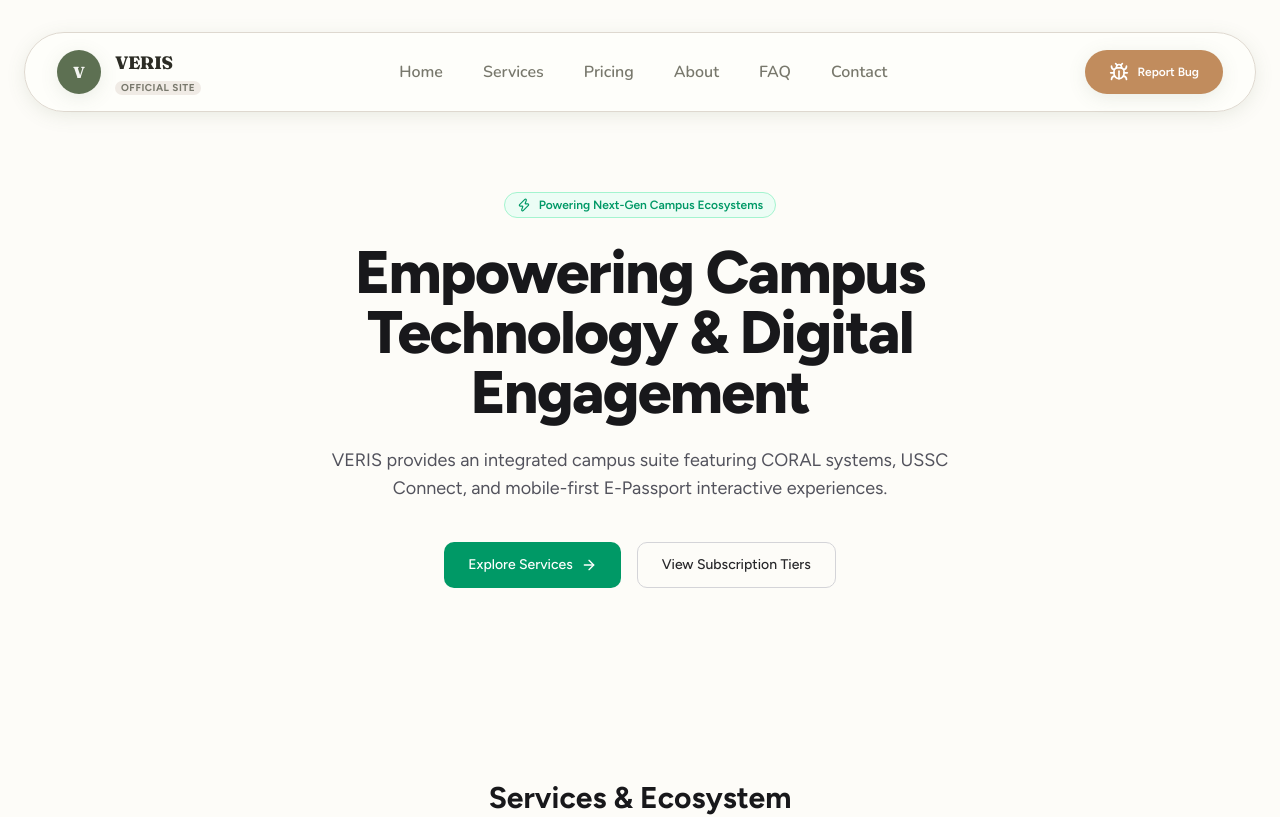
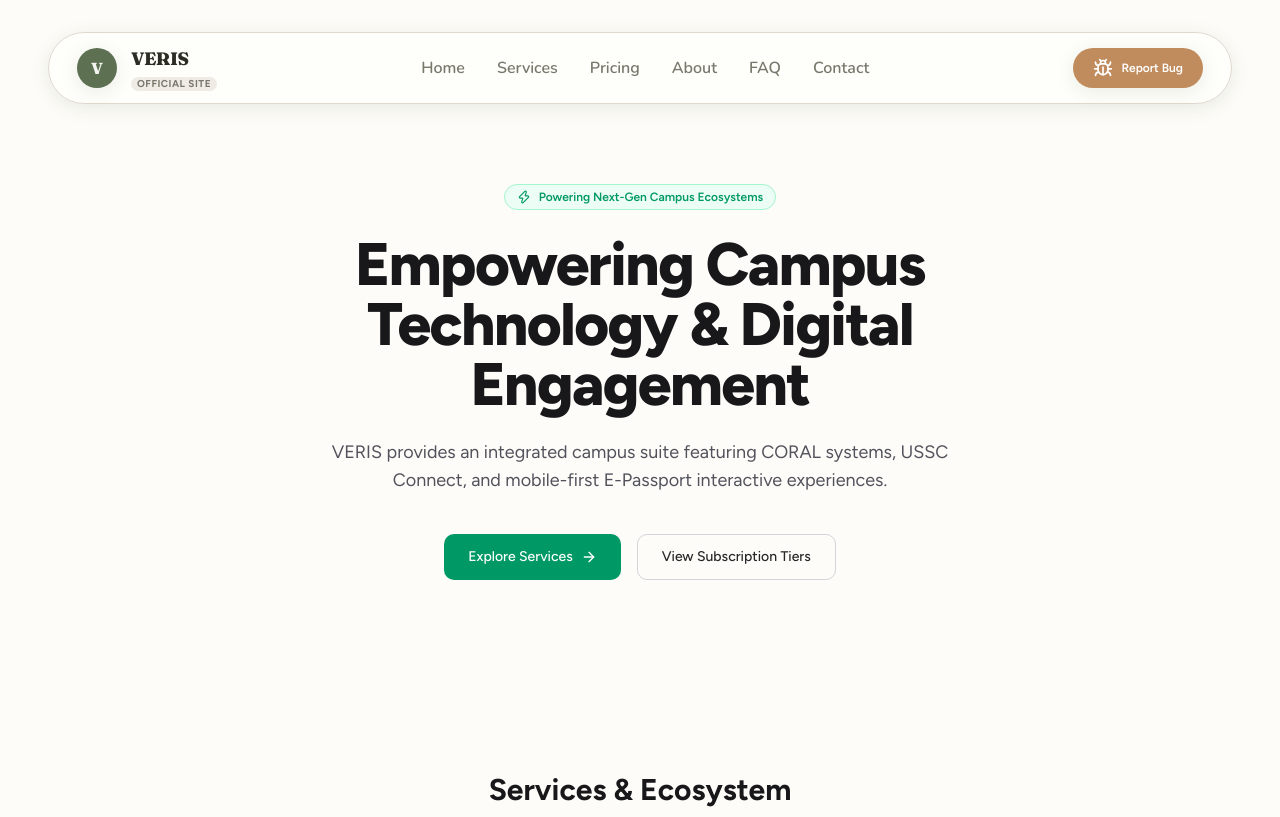
Before and after one commit to Atlas-VSU/veris-page, a Next.js app: page / in a window 1280 px wide. Shown: the top 817 px of the page. Built offline with nearby package versions, Linux system fonts and the light colour scheme.

Commit message:
refactor: adjust navbar size for better ui/ux

```diff
--- a/src/features/shared/components/Navbar.tsx
+++ b/src/features/shared/components/Navbar.tsx
@@ -65,10 +65,10 @@ export function Navbar() {
   ];
 
   return (
-    <header className="sticky top-0 z-50 w-full px-4 sm:px-6 pt-5 md:pt-8 flex flex-col items-center animate-fade-in-up">
-      <div className="w-full max-w-[90rem] h-[4.5rem] md:h-20 px-6 md:px-8 bg-card/90 backdrop-blur-md border border-border rounded-full shadow-soft flex items-center justify-between transition-all duration-300">
+    <header className="sticky top-0 z-50 w-full px-6 sm:px-8 lg:px-12 pt-5 md:pt-8 flex flex-col items-center animate-fade-in-up">
+      <div className="w-full max-w-[80rem] h-16 md:h-[4.5rem] px-5 md:px-7 bg-card/90 backdrop-blur-md border border-border rounded-full shadow-soft flex items-center justify-between transition-all duration-300">
         <Link href="/" className="flex items-center gap-3.5 group active:scale-98 transition-transform">
-          <div className="w-10 h-10 md:w-11 md:h-11 rounded-full bg-primary flex items-center justify-center text-primary-foreground font-serif font-extrabold text-base shadow-soft">
+          <div className="w-9 h-9 md:w-10 md:h-10 rounded-full bg-primary flex items-center justify-center text-primary-foreground font-serif font-extrabold text-base shadow-soft">
             V
           </div>
           <div className="flex flex-col leading-none">
@@ -82,7 +82,7 @@ export function Navbar() {
         </Link>
 
         {/* Desktop Nav */}
-        <nav className="hidden lg:flex items-center gap-8 xl:gap-10 text-base font-semibold text-primary">
+        <nav className="hidden lg:flex items-center gap-6 xl:gap-8 text-base font-semibold text-primary">
           {navLinks.map((link) => (
             <Link key={link.href} href={link.href} className="relative py-1 text-muted-foreground font-sans hover:text-primary transition-colors duration-200 after:absolute after:bottom-0 after:left-0 after:h-0.5 after:w-full after:origin-center after:scale-x-0 after:bg-primary after:transition-transform after:duration-300 after:ease-out hover:after:scale-x-100">
               {link.name}
@@ -94,7 +94,7 @@ export function Navbar() {
         <div className="hidden lg:flex items-center gap-3">
           <Link
             href="/bug-report"
-            className="group flex items-center gap-2 px-6 py-3 text-xs font-semibold rounded-full bg-secondary text-secondary-foreground shadow-soft hover:shadow-float hover:bg-secondary/90 hover:scale-[1.06] active:scale-95 transition-all duration-300"
+            className="group flex items-center gap-2 px-5 py-2.5 text-xs font-semibold rounded-full bg-secondary text-secondary-foreground shadow-soft hover:shadow-float hover:bg-secondary/90 hover:scale-[1.06] active:scale-95 transition-all duration-300"
           >
             <Bug className="w-5 h-5" />
             Report Bug
```
